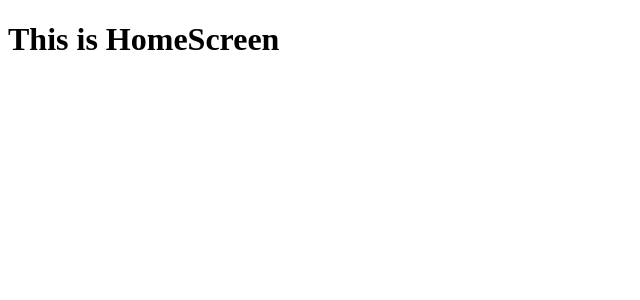
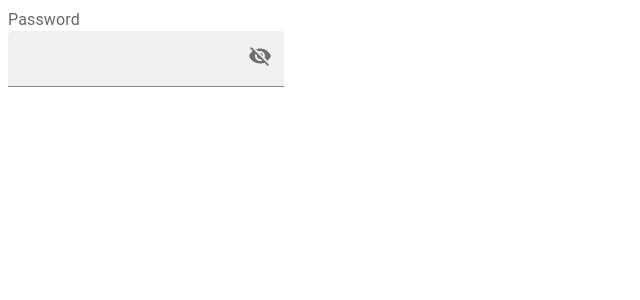
Before and after one commit to DemoTakechangeProject/my-react-app, a React (Vite) app: page / in a window 1280 px wide. Shown: the top 300 px of the page, without its empty margins (0-640 px from the left). Built offline with nearby package versions, Linux system fonts and the light colour scheme.

Commit message:
Onchange and conditional rendering example

```diff
--- a/src/component/OnChangeExample.jsx
+++ b/src/component/OnChangeExample.jsx
@@ -1,26 +1,62 @@
+// import { useState } from "react"
+
+// const OnChangeExample = () => {
+//     const [name, setName] = useState("")
+
+//     const handleChange = (event) => {
+//         // console.log('************************************');
+//         // console.log(event);
+//         // console.log(event.target)
+//         // console.log(event.target.value)
+//         setName(event.target.value)
+//         // console.log('====================================');
+//     }
+
+//     return (
+//         <div>
+//             <input
+//                 type="text"
+//                 placeholder="Enter your name"
+//                 value={name}
+//                 onChange={handleChange}
+//             />
+//             <h1>Your name is:{name}</h1>
+//         </div>
+//     )
+// }
+
+// export default OnChangeExample
+
 import { useState } from "react"
-
+import FilledInput from '@mui/material/FilledInput';
+import InputLabel from '@mui/material/InputLabel';
+import InputAdornment from '@mui/material/InputAdornment';
+import { VisibilityOff, Visibility } from '@mui/icons-material';
 const OnChangeExample = () => {
-    const [name, setName] = useState("")
+    const [password, setPassword] = useState("")
+    const [visible, setVisible] = useState(false)
 
     const handleChange = (event) => {
-        // console.log('************************************');
-        // console.log(event);
-        // console.log(event.target)
-        // console.log(event.target.value)
-        setName(event.target.value)
-        // console.log('====================================');
+        setPassword(event.target.value)
+    }
+
+    const onClickEvent = () => {
+        setVisible(!visible)
     }
 
     return (
         <div>
-            <input
-                type="text"
-                placeholder="Enter your name"
-                value={name}
+            <InputLabel>Password</InputLabel>
+            <FilledInput
+                endAdornment={
+                    <InputAdornment position="end">
+                        <div onClick={onClickEvent}>
+                            {visible ? <Visibility /> : <VisibilityOff />}
+                        </div>
+                    </InputAdornment>
+                }
                 onChange={handleChange}
             />
-            <h1>Your name is:{name}</h1>
         </div>
     )
 }
--- /dev/null
+++ b/src/component/StateExample.jsx
@@ -0,0 +1,54 @@
+// import { Button } from "@mui/material";
+// import { useState } from "react";
+// import ChangeCircleIcon from '@mui/icons-material/ChangeCircle';
+
+// const StateExample = () => {
+
+//     const [name, setName] = useState("Rajeshwari");
+
+//     const changeName = () => {
+//         setName("Gayatri")
+//     }
+
+//     return (
+
+//         <div>
+//             <h1>My name is : {name}</h1>
+//             <button
+//                 onClick={changeName}
+//             >Change name</button>
+//         </div>
+
+//     )
+// }
+
+// export default StateExample;
+
+import { Button } from "@mui/material";
+import { useState } from "react";
+import ChangeCircleIcon from '@mui/icons-material/ChangeCircle';
+
+const StateExample = () => {
+
+    const [name, setName] = useState("Rajeshwari");
+
+    const changeName = () => {
+        setName("Gayatri")
+    }
+
+    return (
+
+        <div>
+            <h1>My name is : {name}</h1>
+            <Button
+                variant="contained"
+                onClick={changeName}
+                endIcon={<ChangeCircleIcon />}>
+                Change name
+            </Button>
+        </div>
+
+    )
+}
+
+export default StateExample;
--- a/src/screen/App.jsx
+++ b/src/screen/App.jsx
@@ -1,14 +1,17 @@
 // import EventExample from "../component/EventExample"
-// import OnChangeExample from "../component/OnChangeExample"
+import OnChangeExample from "../component/OnChangeExample"
 
-import ConditionalRendering from "../component/ConditionalRendering"
+// import StateExample from "../component/StateExample"
+
+// import ConditionalRendering from "../component/ConditionalRendering"
 
 const App=()=>{
 
   return(
       // <EventExample/>
-      // <OnChangeExample/>
-      <ConditionalRendering/>
+      <OnChangeExample/>
+      // <ConditionalRendering/>
+      // <StateExample/>
   )
 }
 
```
